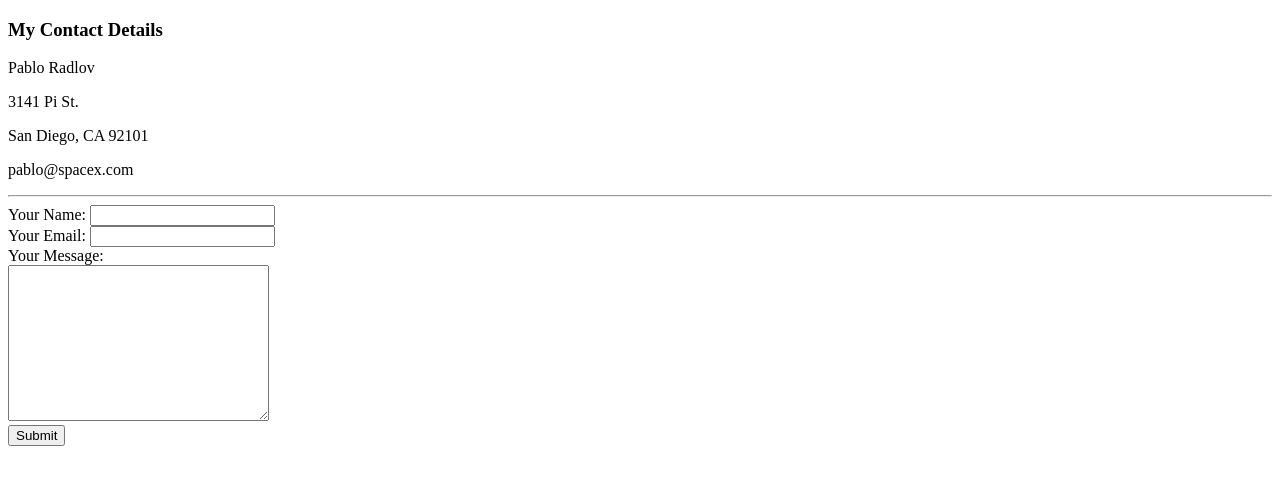
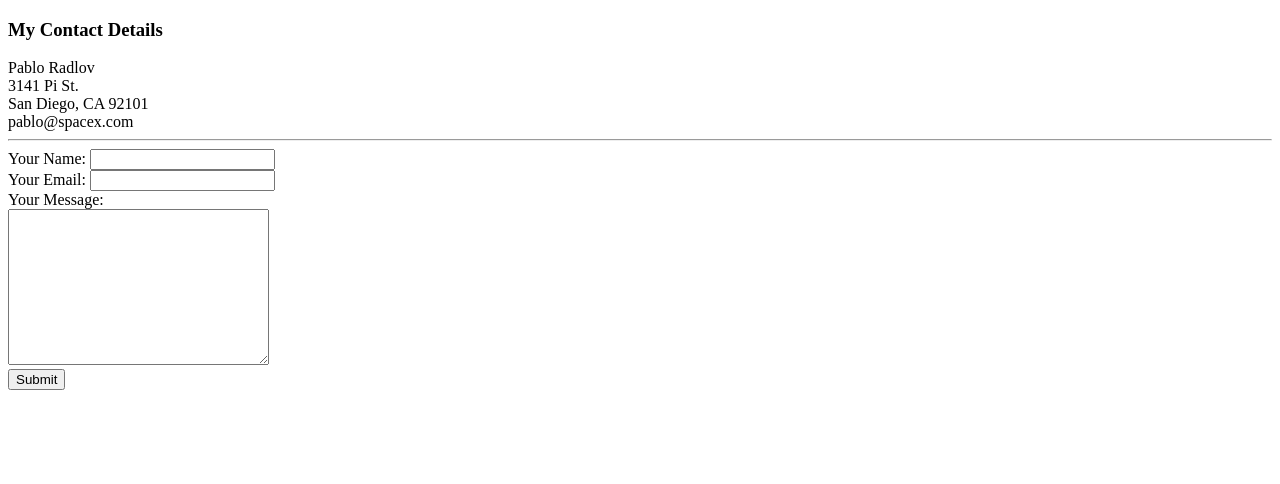
Before and after one commit to jradlov/cv, a plain HTML site: page contact-me.html in a window 1280 px wide. Drawn offline with Linux system fonts and the light colour scheme.

Commit message:
Update contact-me.html

```diff
--- a/contact-me.html
+++ b/contact-me.html
@@ -6,10 +6,10 @@
   </head>
   <body>
     <h3>My Contact Details</h3>
-    <p>Pablo Radlov</p>
-    <p>3141 Pi St.</p>
-    <p>San Diego, CA 92101</p>
-    <p>pablo@spacex.com</p>
+    Pablo Radlov <br>
+    3141 Pi St. <br>
+    San Diego, CA 92101 <br>
+    pablo@spacex.com <br>
     <hr>
 
     <form class="" action="mailto:pablo@spacex.com" method="post" enctype="text/plain">
```
